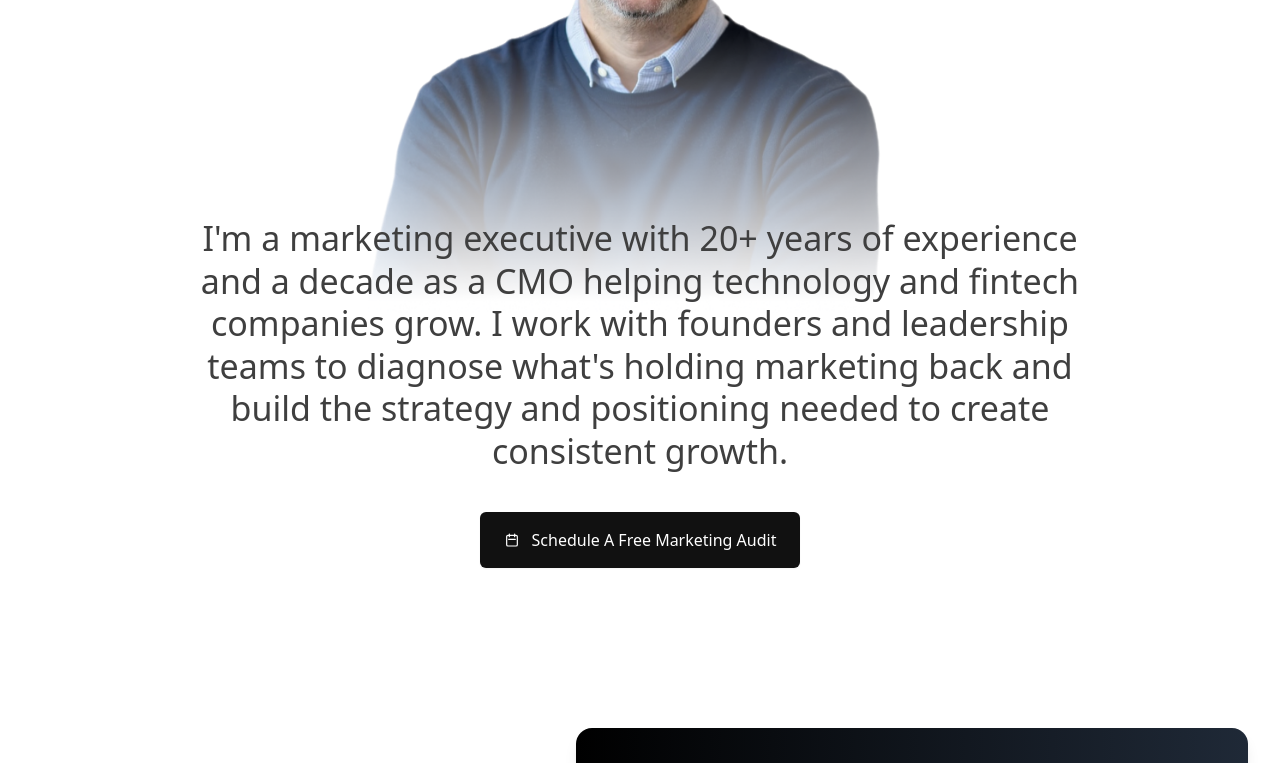
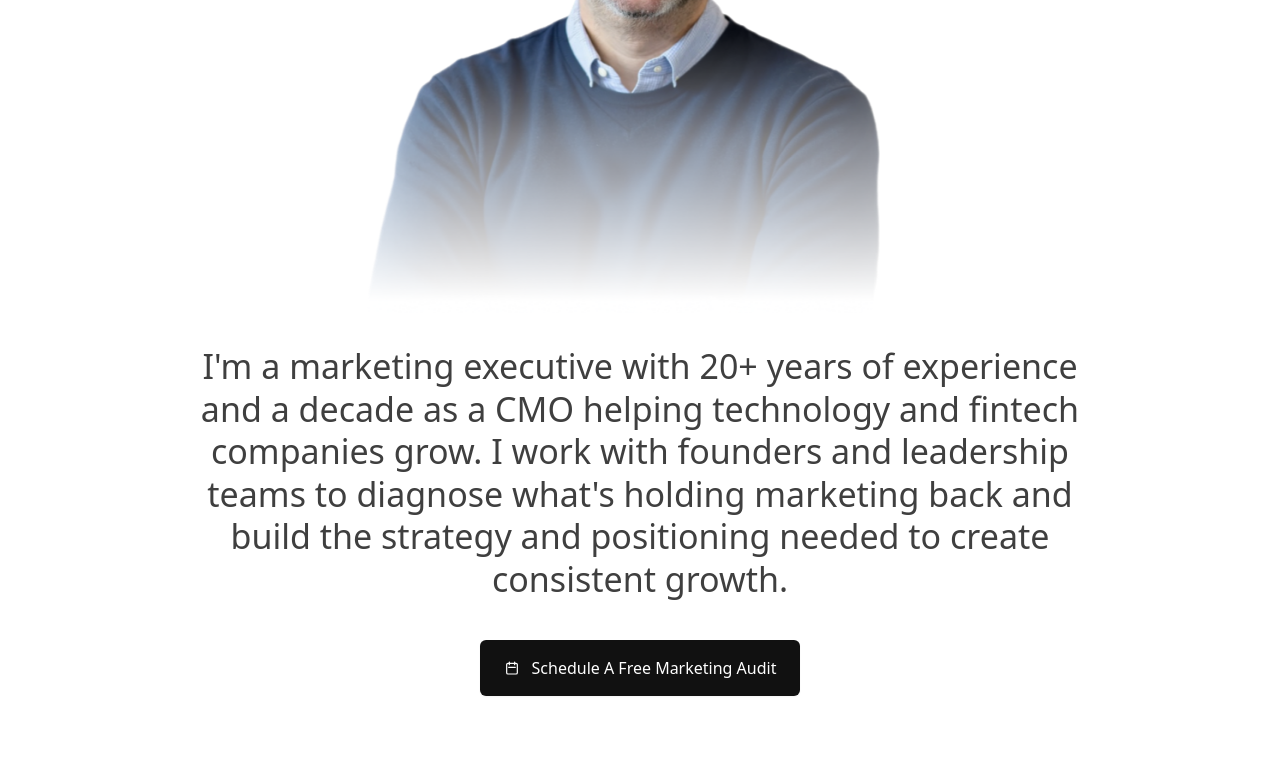
Before and after one commit to mrh1976/mherron, a React (Vite) app: page / in a window 1280 px wide. Shown: the part 622-1385 px from the top of the page. Built offline with nearby package versions, Linux system fonts and the light colour scheme; grey boxes are pictures that could not be loaded.

Commit message:
Update Index.tsx

```diff
--- a/client/pages/Index.tsx
+++ b/client/pages/Index.tsx
@@ -538,7 +538,7 @@ export default function Index() {
 </div>
 
     {/* Intro Copy */}
-    <div className="-mt-16 sm:-mt-20 lg:-mt-24 max-w-[900px] mx-auto relative z-20">
+   <div className="mt-4 sm:mt-6 lg:mt-8 max-w-[900px] mx-auto relative z-20">
       <p className="text-[#3f3f3f] text-[20px] sm:text-[28px] lg:text-[34px] leading-[1.25] font-light">
         I&apos;m a marketing executive with 20+ years of experience and a decade as a
         CMO helping technology and fintech companies grow. I work with founders
```
